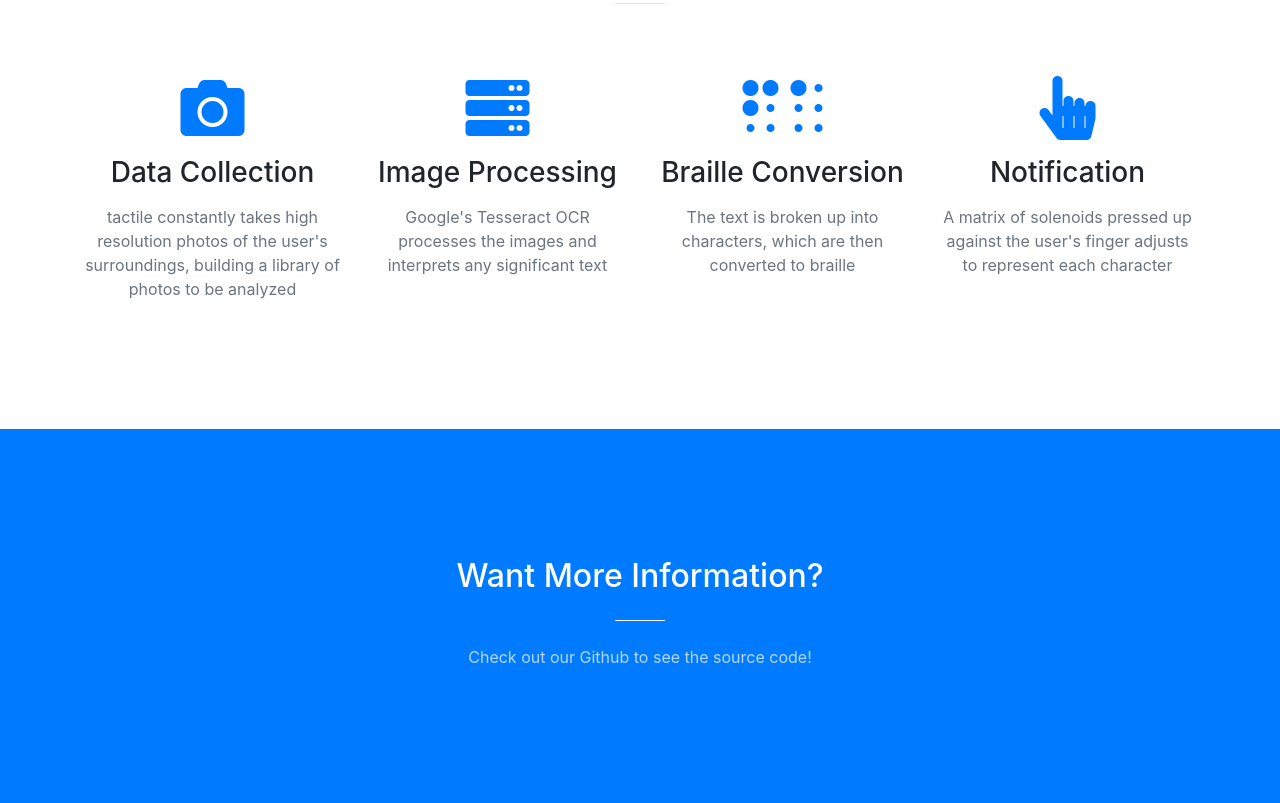
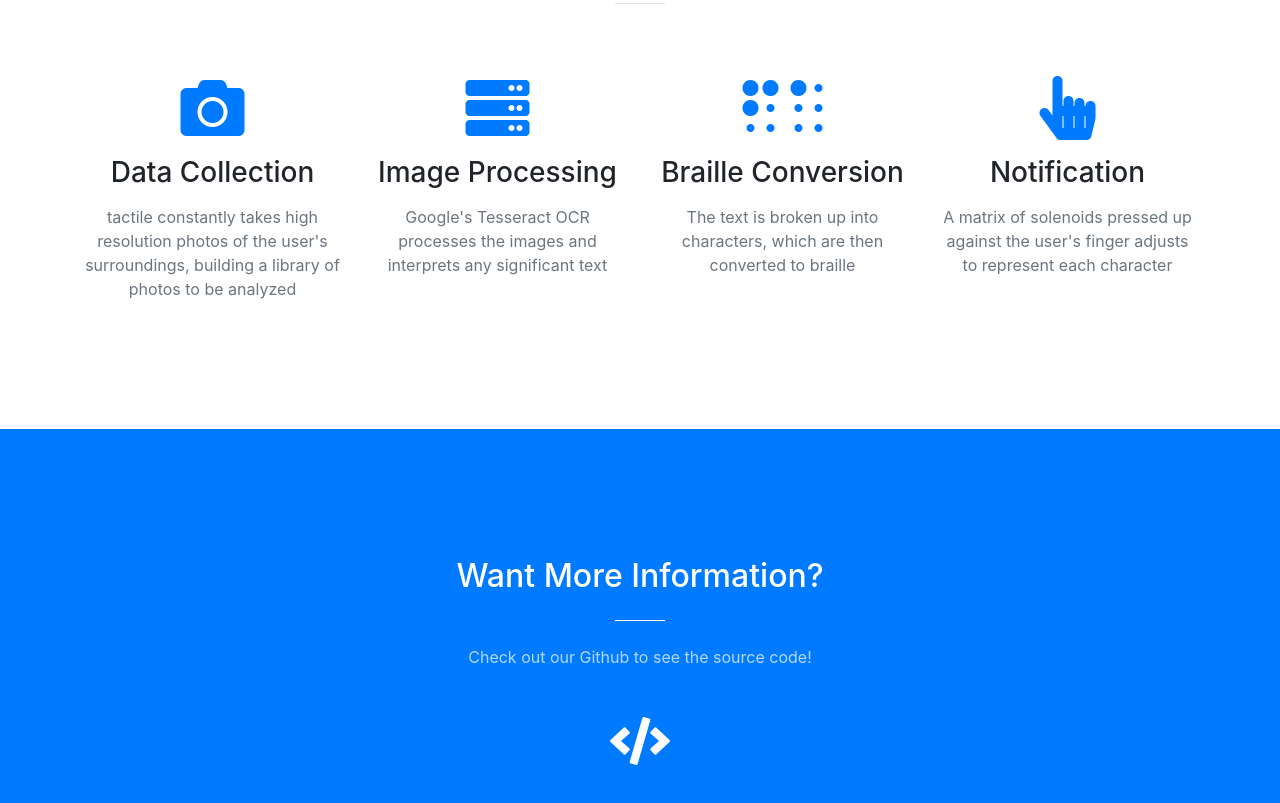
Before and after one commit to SomethingReallyLikeAttractive/SomethingReallyLikeAttractive.github.io, a website with bundled scripts: page index.html in a window 1280 px wide. Shown: the part 1705-2508 px from the top of the page. Built offline with nearby package versions, Linux system fonts and the light colour scheme.

Commit message:
and thats a wrap folks

```diff
--- a/index.html
+++ b/index.html
@@ -136,8 +136,8 @@
           </div>
         </div>
         <div class="row">
-          <div class="col-lg-12 text-center text-white">
-            <a href="https://github.com/SomethingReallyLikeAttractive">
+          <div class="col-lg-12 text-center">
+            <a class="text-white" href="https://github.com/SomethingReallyLikeAttractive">
               <i class="fa fa-code fa-3x mb-3 sr-contact"></i>
             </a>
           </div>
```
